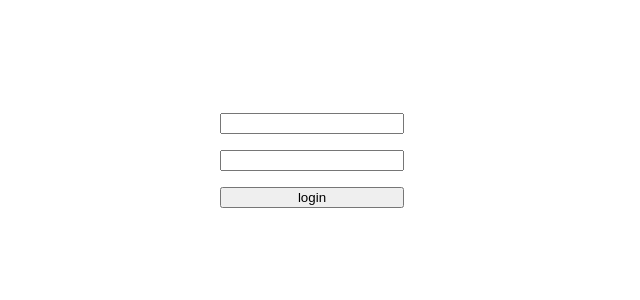
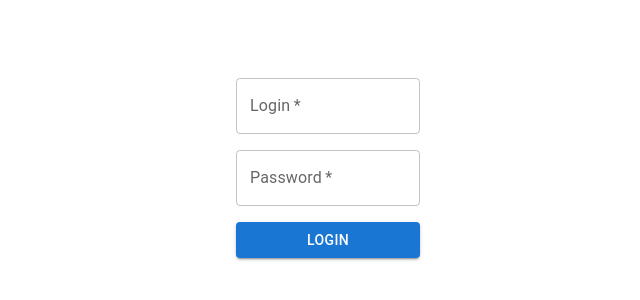
Before and after one commit to tms-js-pro-2021/kemal-kalandarov, a React app: page / in a window 1280 px wide. Shown: the part 248-548 px from the top of the page, without its empty margins (336-976 px from the left). Built offline with nearby package versions, Linux system fonts and the light colour scheme.

Commit message:
formik material

```diff
--- a/src/App.jsx
+++ b/src/App.jsx
@@ -1,20 +1,29 @@
+import { useFormik } from "formik";
 import React, { useEffect, useState } from "react";
+import { object, string } from "yup";
+import { TextField, Button, Box } from "@material-ui/core";
 
 export default function App() {
-  const [login, setLogin] = useState("");
-  const [password, setPassword] = useState("");
-
-  const handleLoginClick = () => {
-    console.log('login:');
-    console.log(login);
-    console.log('password:');
-    console.log(password);
-    setLogin("");
-    setPassword("");
-  };
+  const formik = useFormik({
+    initialValues: {
+      login: "",
+      password: "",
+    },
+    onSubmit: (values) => {
+      alert(JSON.stringify(values, null, 2));
+      formik.resetForm();
+    },
+    validateOnChange: false,
+    validateOnBlur: true,
+    validationSchema: object({
+      login: string().email("имейл не имейл"),
+      password: string().required(),
+    }),
+  });
 
   return (
-    <div
+    <Box
+      m={2}
       style={{
         height: "100vh",
         width: "100vw",
@@ -22,22 +31,34 @@ export default function App() {
         placeItems: "center",
       }}
     >
+      <form onSubmit={formik.handleSubmit}>
         <div style={{ width: 200, display: "flex", flexDirection: "column" }}>
-        <input
-          value={login}
-          onChange={(e) => setLogin(e.target.value)}
-          style={{ margin: 8 }}
+          <TextField
+            required
+            label="Login"
+            name="login"
+            value={formik.values.login}
+            onChange={formik.handleChange}
+            sx={{ m: 1 }}
+            error={!!formik.errors.login}
+            helperText={formik.errors.login}
           />
-        <input
+          <TextField
+            required
+            label="Password"
             type="password"
-          value={password}
-          onChange={(e) => setPassword(e.target.value)}
-          style={{ margin: 8 }}
+            name="password"
+            value={formik.values.password}
+            onChange={formik.handleChange}
+            sx={{ m: 1 }}
+            error={!!formik.errors.login}
+            helperText={formik.errors.password}
           />
-        <button style={{ margin: 8 }} onClick={handleLoginClick}>
+          <Button variant="contained" type="submit" sx={{ m: 1 }}>
             login
-        </button>
+          </Button>
         </div>
-    </div>
+      </form>
+    </Box>
   );
 }
```
Also changed, not shown: package.json (+7 -2 lines), 1 other file (tests, documents, lock files or other folders). Lines whose indentation alone changed are shown as unchanged.
